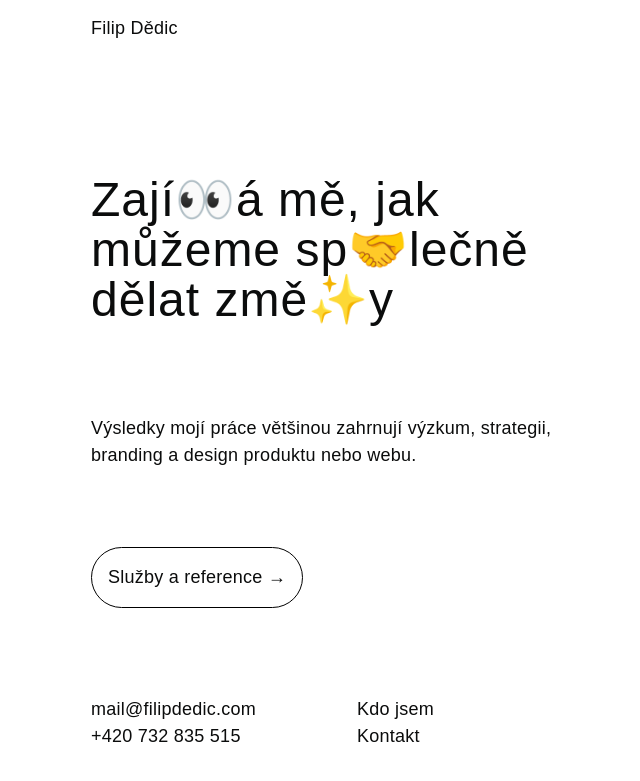
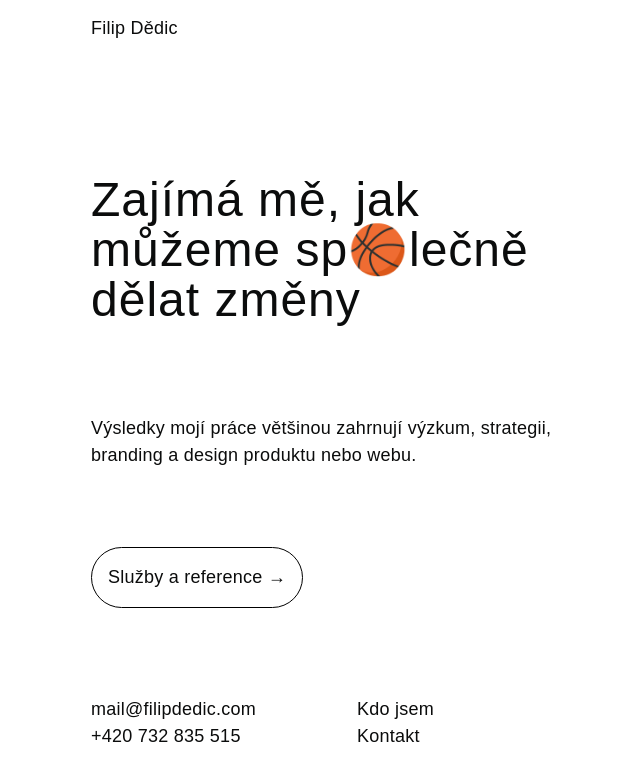
Before and after one commit to fdedic/fdedic.github.io, a Jekyll site: the page built from index.md, in a window 1280 px wide. Shown: the top 781 px of the page, without its empty margins (169-809 px from the left). Built offline with Jekyll 4.4.1, drawn with Linux system fonts in a browser that asks for light colours; nearby versions of some CDN libraries; some web fonts are replaced.

Commit message:
Update index.md

```diff
--- a/index.md
+++ b/index.md
@@ -2,7 +2,7 @@
 layout: index
 title: Filip Dědic
 ---
-# Zají👀á&nbsp;mě, jak můžeme sp🤝lečně dělat změ✨y
+# Zajímá&nbsp;mě, jak můžeme sp🏀lečně dělat změny
 
 ***
 Výsledky mojí práce většinou zahrnují výzkum, strategii, branding a&nbsp;design produktu nebo webu.
```
